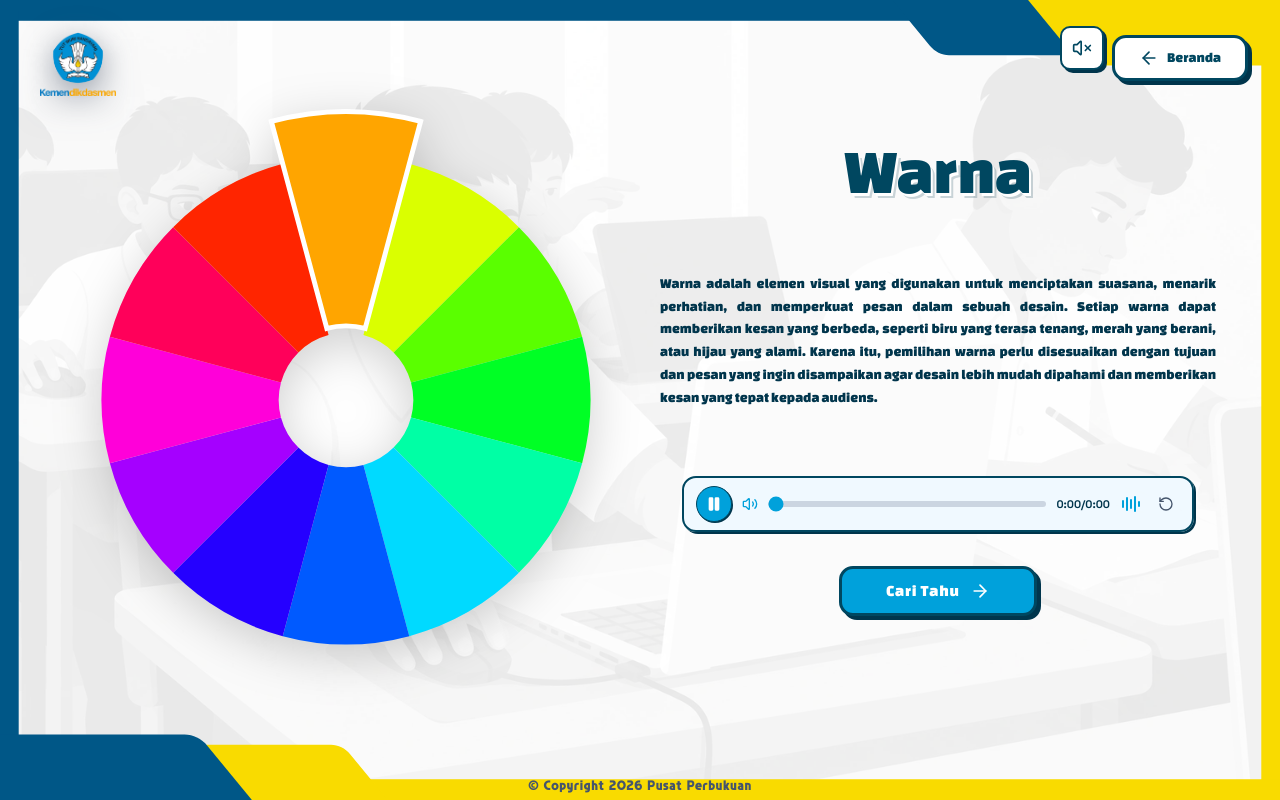
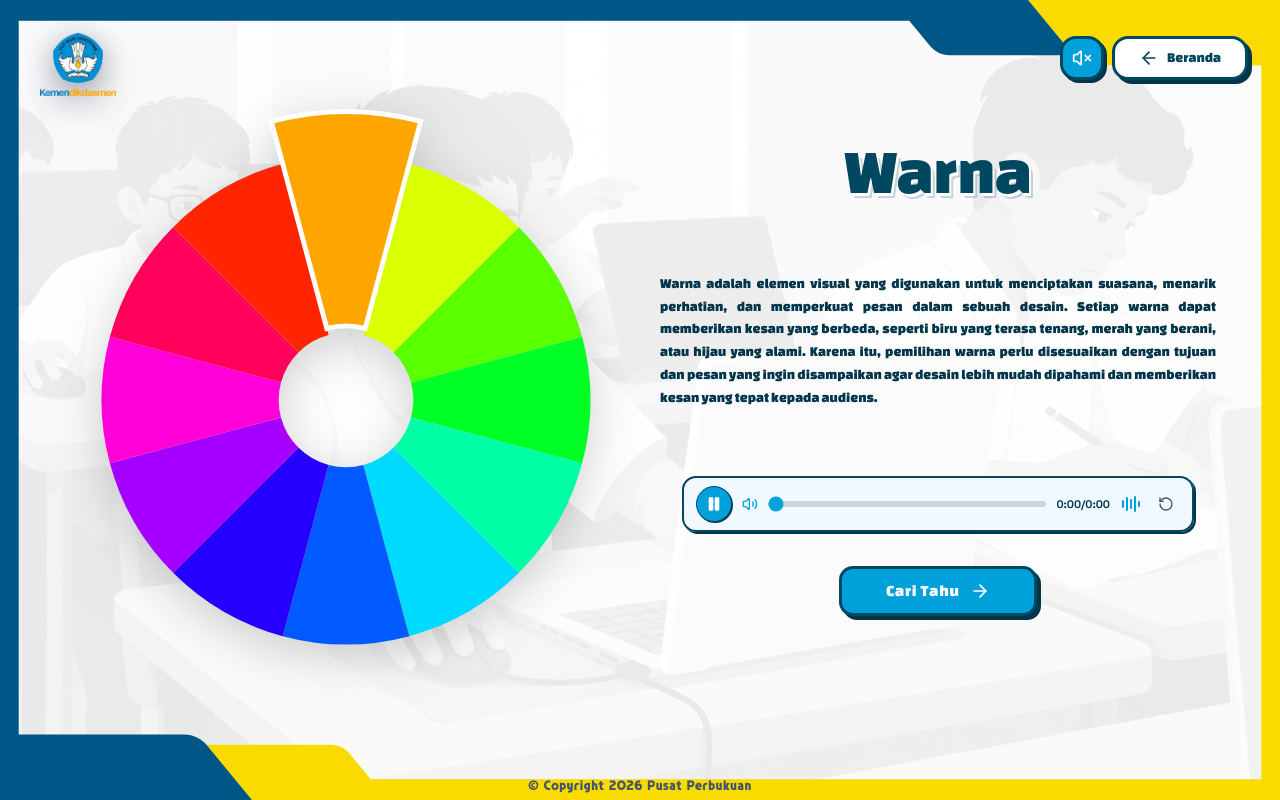
Before and after one commit to rhmn68/aigensee-dasar-dasar-visual-main, a React (Vite) app: page / in a window 1280 px wide. Both pictures are taken after a click on the button "Warna". Built offline with nearby package versions, Linux system fonts and the light colour scheme; a web font is replaced by a local one.

Commit message:
Unify navigation button styling and add cheerful study music

```diff
--- a/src/components/BackgroundMusic.tsx
+++ b/src/components/BackgroundMusic.tsx
@@ -1,7 +1,7 @@
 import { createPortal } from 'react-dom';
 import { useEffect, useLayoutEffect, useRef, useState } from 'react';
 import { Music2, VolumeX } from 'lucide-react';
-import bgmUrl from '../assets/audio/study-calm.mp3';
+import bgmUrl from '../assets/audio/study-cheerful.mp3';
 import { isNarrationPlaying, subscribeToNarration } from '../utils/narration';
 
 export function BackgroundMusic({ view }: { view: string }) {
@@ -63,7 +63,7 @@ export function BackgroundMusic({ view }: { view: string }) {
         aria-pressed={playing}
         aria-label={playing ? 'Matikan musik latar' : 'Nyalakan musik latar'}
         title={playing ? 'Matikan musik latar' : 'Nyalakan musik latar'}
-        className={`z-40 flex items-center justify-center rounded-xl border-2 border-[#004760] p-2.5 shadow-[3px_3px_0_#00354c] transition-colors focus-visible:outline-2 focus-visible:outline-offset-4 focus-visible:outline-sky-500 ${playing ? 'bg-[#00a1db] text-white hover:bg-sky-500' : 'bg-white text-[#004760] hover:bg-sky-50'}`}
+        className="pointer-events-auto z-40 flex items-center justify-center rounded-xl border-2 border-[#004760] bg-[#00a1db] text-white p-2.5 shadow-[3px_3px_0_#00354c] transition-colors hover:bg-sky-500 focus-visible:outline-2 focus-visible:outline-offset-4 focus-visible:outline-sky-500"
       >
         {playing ? <Music2 size={20} aria-hidden="true" /> : <VolumeX size={20} aria-hidden="true" />}
       </button>
--- a/src/index.css
+++ b/src/index.css
@@ -836,3 +836,39 @@ button, input, select, textarea {
 }
 
 #app-music-toggle[data-inline="true"] { position: static; flex-shrink: 0; }
+
+/* Shared navigation sizing and colors across all learning modules. */
+[id$="-header"] { --module-button-height: 30px; }
+[id$="-header"] button,
+#module-music-control #app-music-toggle {
+  height: var(--module-button-height, 44px);
+  min-height: var(--module-button-height, 44px);
+  box-sizing: border-box;
+  border-width: 2px;
+  border-radius: 10px;
+  padding-top: 0;
+  padding-bottom: 0;
+}
+[id$="-header"] button {
+  background-color: white;
+  color: #004760;
+}
+[id$="-header"] button:hover { background-color: #f0f9ff; }
+#module-music-control #app-music-toggle {
+  width: var(--module-button-height, 44px);
+  padding: 0;
+  background-color: #00a1db;
+  color: white;
+}
+#module-music-control #app-music-toggle:hover { background-color: #0bb2ef; }
+@media (min-width: 640px) {
+  [id$="-header"] { --module-button-height: 36px; }
+}
+@media (min-width: 1024px) {
+  [id$="-header"] { --module-button-height: 44px; }
+  [id$="-header"] button,
+  #module-music-control #app-music-toggle { border-width: 3px; border-radius: 16px; }
+}
+@media (min-width: 1536px) {
+  [id$="-header"] { --module-button-height: 52px; }
+}
--- a/src/pages/materi/ContohDesainPage.tsx
+++ b/src/pages/materi/ContohDesainPage.tsx
@@ -46,14 +46,14 @@ export function ContohDesainPage({ onBack, onCariTahu }: ContohDesainPageProps)
         </div>
 
         {/* Back to Splash button */}
-        <div className="flex items-center gap-2"><span id="module-music-control" className="flex items-center" /><button
+        <div className="module-toolbar flex items-center gap-2 pointer-events-auto translate-y-1.5 sm:translate-y-2 md:translate-y-2.5 2xl:translate-y-3"><span id="module-music-control" className="flex items-center" /><button
           id="contoh-desain-btn-back"
           type="button"
           onClick={() => {
             playClick();
             onBack();
           }}
-          className="pointer-events-auto group rounded-md sm:rounded-xl lg:rounded-2xl px-2.5 sm:px-4 lg:px-6 py-1 sm:py-1.5 lg:py-2.5 border-1.5 sm:border-2 lg:border-3 border-[#004760] bg-white hover:bg-sky-50 text-[#004760] shadow-[1.5px_1.5px_0px_#00354c] sm:shadow-[3px_3px_0px_#00354c] lg:shadow-[4px_4px_0px_#00354c] active:translate-x-[1px] active:translate-y-[1px] active:shadow-[1px_1px_0px_#00354c] font-serif font-black text-[9px] sm:text-xs lg:text-sm 2xl:text-base flex items-center gap-1 sm:gap-1.5 lg:gap-2 transition-all cursor-pointer select-none translate-y-1.5 sm:translate-y-2 md:translate-y-2.5 2xl:translate-y-3"
+          className="pointer-events-auto group rounded-md sm:rounded-xl lg:rounded-2xl px-2.5 sm:px-4 lg:px-6 py-1 sm:py-1.5 lg:py-2.5 border-1.5 sm:border-2 lg:border-3 border-[#004760] bg-white hover:bg-sky-50 text-[#004760] shadow-[1.5px_1.5px_0px_#00354c] sm:shadow-[3px_3px_0px_#00354c] lg:shadow-[4px_4px_0px_#00354c] active:translate-x-[1px] active:translate-y-[1px] active:shadow-[1px_1px_0px_#00354c] font-serif font-black text-[9px] sm:text-xs lg:text-sm 2xl:text-base flex items-center gap-1 sm:gap-1.5 lg:gap-2 transition-all cursor-pointer select-none"
         >
           <ArrowLeft className="w-3.5 h-3.5 sm:w-4 sm:h-4 lg:w-5 lg:h-5 transition-transform group-hover:-translate-x-1" />
           <span>Beranda</span>
--- a/src/pages/materi/KeseimbanganPage.tsx
+++ b/src/pages/materi/KeseimbanganPage.tsx
@@ -152,11 +152,11 @@ export function KeseimbanganPage({ onBack, onCariTahu }: KeseimbanganPageProps)
         </div>
 
         {/* Back to Splash button */}
-        <div className="flex items-center gap-2"><span id="module-music-control" className="flex items-center" /><button
+        <div className="module-toolbar flex items-center gap-2 pointer-events-auto translate-y-1.5 sm:translate-y-2 md:translate-y-2.5 2xl:translate-y-3"><span id="module-music-control" className="flex items-center" /><button
           id="keseimbangan-btn-back"
           type="button"
           onClick={handleBack}
-          className="pointer-events-auto group rounded-md sm:rounded-xl lg:rounded-2xl px-2.5 sm:px-4 lg:px-6 py-1 sm:py-1.5 lg:py-2.5 border-1.5 sm:border-2 lg:border-3 border-[#004760] bg-white hover:bg-sky-50 text-[#004760] shadow-[1.5px_1.5px_0px_#00354c] sm:shadow-[3px_3px_0px_#00354c] lg:shadow-[4px_4px_0px_#00354c] active:translate-x-[1px] active:translate-y-[1px] active:shadow-[1px_1px_0px_#00354c] font-serif font-black text-[9px] sm:text-xs lg:text-sm 2xl:text-base flex items-center gap-1 sm:gap-1.5 lg:gap-2 transition-all cursor-pointer select-none translate-y-1.5 sm:translate-y-2 md:translate-y-2.5 2xl:translate-y-3"
+          className="pointer-events-auto group rounded-md sm:rounded-xl lg:rounded-2xl px-2.5 sm:px-4 lg:px-6 py-1 sm:py-1.5 lg:py-2.5 border-1.5 sm:border-2 lg:border-3 border-[#004760] bg-white hover:bg-sky-50 text-[#004760] shadow-[1.5px_1.5px_0px_#00354c] sm:shadow-[3px_3px_0px_#00354c] lg:shadow-[4px_4px_0px_#00354c] active:translate-x-[1px] active:translate-y-[1px] active:shadow-[1px_1px_0px_#00354c] font-serif font-black text-[9px] sm:text-xs lg:text-sm 2xl:text-base flex items-center gap-1 sm:gap-1.5 lg:gap-2 transition-all cursor-pointer select-none"
         >
           <ArrowLeft className="w-3.5 h-3.5 sm:w-4 sm:h-4 lg:w-5 lg:h-5 transition-transform group-hover:-translate-x-1" />
           <span>Beranda</span>
--- a/src/pages/materi/RuangKosongPage.tsx
+++ b/src/pages/materi/RuangKosongPage.tsx
@@ -152,11 +152,11 @@ export function RuangKosongPage({ onBack, onCariTahu }: RuangKosongPageProps) {
         </div>
 
         {/* Back to Splash button */}
-        <div className="flex items-center gap-2"><span id="module-music-control" className="flex items-center" /><button
+        <div className="module-toolbar flex items-center gap-2 pointer-events-auto translate-y-1.5 sm:translate-y-2 md:translate-y-2.5 2xl:translate-y-3"><span id="module-music-control" className="flex items-center" /><button
           id="ruang-kosong-btn-back"
           type="button"
           onClick={handleBack}
-          className="pointer-events-auto group rounded-md sm:rounded-xl lg:rounded-2xl px-2.5 sm:px-4 lg:px-6 py-1 sm:py-1.5 lg:py-2.5 border-1.5 sm:border-2 lg:border-3 border-[#004760] bg-white hover:bg-sky-50 text-[#004760] shadow-[1.5px_1.5px_0px_#00354c] sm:shadow-[3px_3px_0px_#00354c] lg:shadow-[4px_4px_0px_#00354c] active:translate-x-[1px] active:translate-y-[1px] active:shadow-[1px_1px_0px_#00354c] font-serif font-black text-[9px] sm:text-xs lg:text-sm 2xl:text-base flex items-center gap-1 sm:gap-1.5 lg:gap-2 transition-all cursor-pointer select-none translate-y-1.5 sm:translate-y-2 md:translate-y-2.5 2xl:translate-y-3"
+          className="pointer-events-auto group rounded-md sm:rounded-xl lg:rounded-2xl px-2.5 sm:px-4 lg:px-6 py-1 sm:py-1.5 lg:py-2.5 border-1.5 sm:border-2 lg:border-3 border-[#004760] bg-white hover:bg-sky-50 text-[#004760] shadow-[1.5px_1.5px_0px_#00354c] sm:shadow-[3px_3px_0px_#00354c] lg:shadow-[4px_4px_0px_#00354c] active:translate-x-[1px] active:translate-y-[1px] active:shadow-[1px_1px_0px_#00354c] font-serif font-black text-[9px] sm:text-xs lg:text-sm 2xl:text-base flex items-center gap-1 sm:gap-1.5 lg:gap-2 transition-all cursor-pointer select-none"
         >
           <ArrowLeft className="w-3.5 h-3.5 sm:w-4 sm:h-4 lg:w-5 lg:h-5 transition-transform group-hover:-translate-x-1" />
           <span>Beranda</span>
--- a/src/pages/materi/TipografiPage.tsx
+++ b/src/pages/materi/TipografiPage.tsx
@@ -153,11 +153,11 @@ export function TipografiPage({ onBack, onCariTahu }: TipografiPageProps) {
           />
         </div>
 
-        <div className="flex items-center gap-2"><span id="module-music-control" className="flex items-center" /><button
+        <div className="module-toolbar flex items-center gap-2 pointer-events-auto translate-y-1.5 sm:translate-y-2 md:translate-y-2.5 2xl:translate-y-3"><span id="module-music-control" className="flex items-center" /><button
           id="tipografi-btn-back"
           type="button"
           onClick={handleBack}
-          className="pointer-events-auto group rounded-md sm:rounded-xl lg:rounded-2xl px-2.5 sm:px-4 lg:px-6 py-1 sm:py-1.5 lg:py-2.5 border-1.5 sm:border-2 lg:border-3 border-[#004760] bg-white hover:bg-sky-50 text-[#004760] shadow-[1.5px_1.5px_0px_#00354c] sm:shadow-[3px_3px_0px_#00354c] lg:shadow-[4px_4px_0px_#00354c] active:translate-x-[1px] active:translate-y-[1px] active:shadow-[1px_1px_0px_#00354c] font-serif font-black text-[9px] sm:text-xs lg:text-sm 2xl:text-base flex items-center gap-1 sm:gap-1.5 lg:gap-2 transition-all cursor-pointer select-none translate-y-1.5 sm:translate-y-2 md:translate-y-2.5 2xl:translate-y-3"
+          className="pointer-events-auto group rounded-md sm:rounded-xl lg:rounded-2xl px-2.5 sm:px-4 lg:px-6 py-1 sm:py-1.5 lg:py-2.5 border-1.5 sm:border-2 lg:border-3 border-[#004760] bg-white hover:bg-sky-50 text-[#004760] shadow-[1.5px_1.5px_0px_#00354c] sm:shadow-[3px_3px_0px_#00354c] lg:shadow-[4px_4px_0px_#00354c] active:translate-x-[1px] active:translate-y-[1px] active:shadow-[1px_1px_0px_#00354c] font-serif font-black text-[9px] sm:text-xs lg:text-sm 2xl:text-base flex items-center gap-1 sm:gap-1.5 lg:gap-2 transition-all cursor-pointer select-none"
         >
           <ArrowLeft className="w-3.5 h-3.5 sm:w-4 sm:h-4 lg:w-5 lg:h-5 transition-transform group-hover:-translate-x-1" />
           <span>Beranda</span>
--- a/src/pages/materi/WarnaIntroPage.tsx
+++ b/src/pages/materi/WarnaIntroPage.tsx
@@ -185,11 +185,11 @@ export function WarnaIntroPage({ onBack, onCariTahu }: WarnaIntroPageProps) {
         </div>
 
         {/* Back to Splash button */}
-        <div className="flex items-center gap-2"><span id="module-music-control" className="flex items-center" /><button
+        <div className="module-toolbar flex items-center gap-2 pointer-events-auto translate-y-1.5 sm:translate-y-2 md:translate-y-2.5 2xl:translate-y-3"><span id="module-music-control" className="flex items-center" /><button
           id="warna-btn-back"
           type="button"
           onClick={handleBack}
-          className="pointer-events-auto group rounded-md sm:rounded-xl lg:rounded-2xl px-2.5 sm:px-4 lg:px-6 py-1 sm:py-1.5 lg:py-2.5 border-1.5 sm:border-2 lg:border-3 border-[#004760] bg-white hover:bg-sky-50 text-[#004760] shadow-[1.5px_1.5px_0px_#00354c] sm:shadow-[3px_3px_0px_#00354c] lg:shadow-[4px_4px_0px_#00354c] active:translate-x-[1px] active:translate-y-[1px] active:shadow-[1px_1px_0px_#00354c] font-serif font-black text-[9px] sm:text-xs lg:text-sm 2xl:text-base flex items-center gap-1 sm:gap-1.5 lg:gap-2 transition-all cursor-pointer select-none translate-y-1.5 sm:translate-y-2 md:translate-y-2.5 2xl:translate-y-3"
+          className="pointer-events-auto group rounded-md sm:rounded-xl lg:rounded-2xl px-2.5 sm:px-4 lg:px-6 py-1 sm:py-1.5 lg:py-2.5 border-1.5 sm:border-2 lg:border-3 border-[#004760] bg-white hover:bg-sky-50 text-[#004760] shadow-[1.5px_1.5px_0px_#00354c] sm:shadow-[3px_3px_0px_#00354c] lg:shadow-[4px_4px_0px_#00354c] active:translate-x-[1px] active:translate-y-[1px] active:shadow-[1px_1px_0px_#00354c] font-serif font-black text-[9px] sm:text-xs lg:text-sm 2xl:text-base flex items-center gap-1 sm:gap-1.5 lg:gap-2 transition-all cursor-pointer select-none"
         >
           <ArrowLeft className="w-3.5 h-3.5 sm:w-4 sm:h-4 lg:w-5 lg:h-5 transition-transform group-hover:-translate-x-1" />
           <span>Beranda</span>
```
Also changed, not shown: 1 other file (tests, documents, lock files or other folders).
